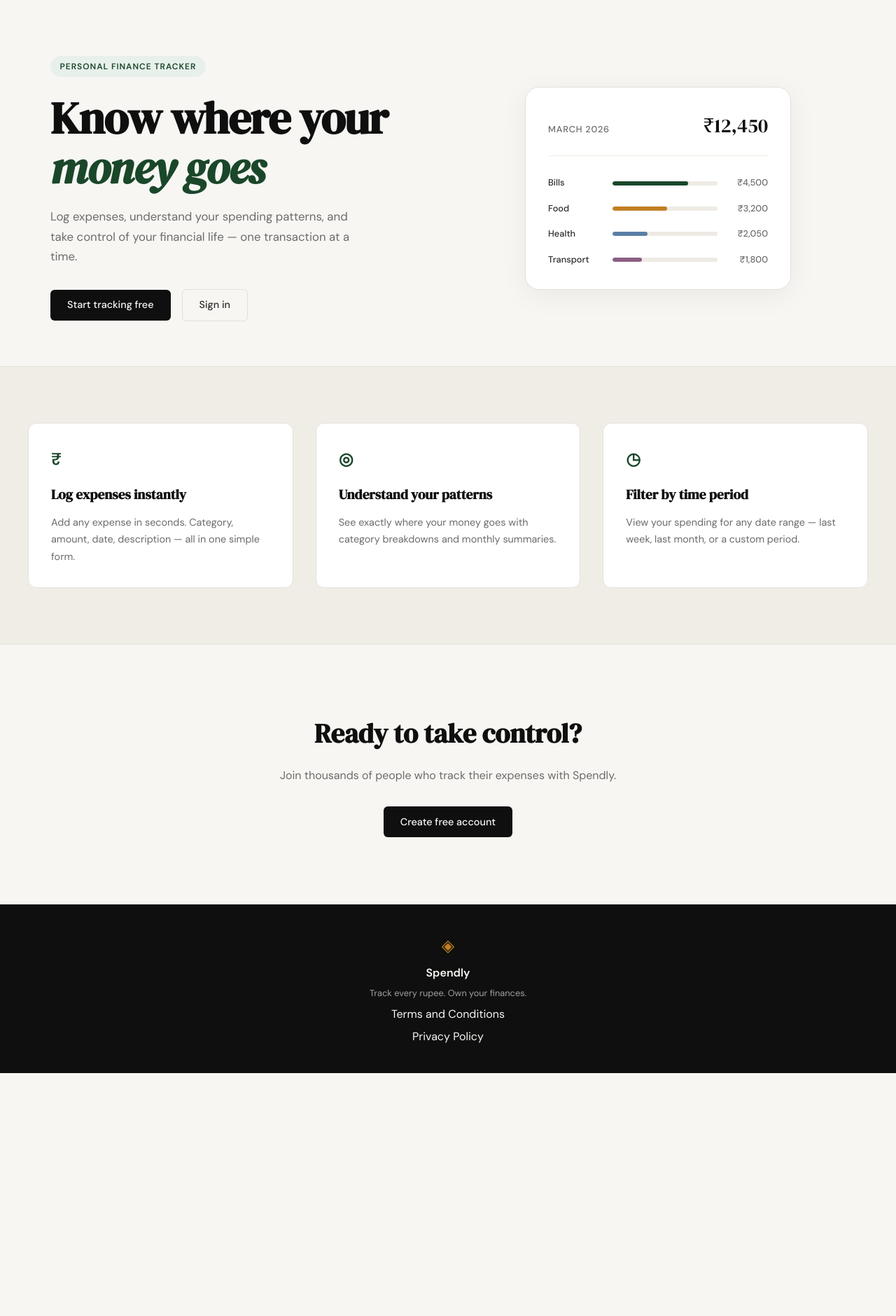
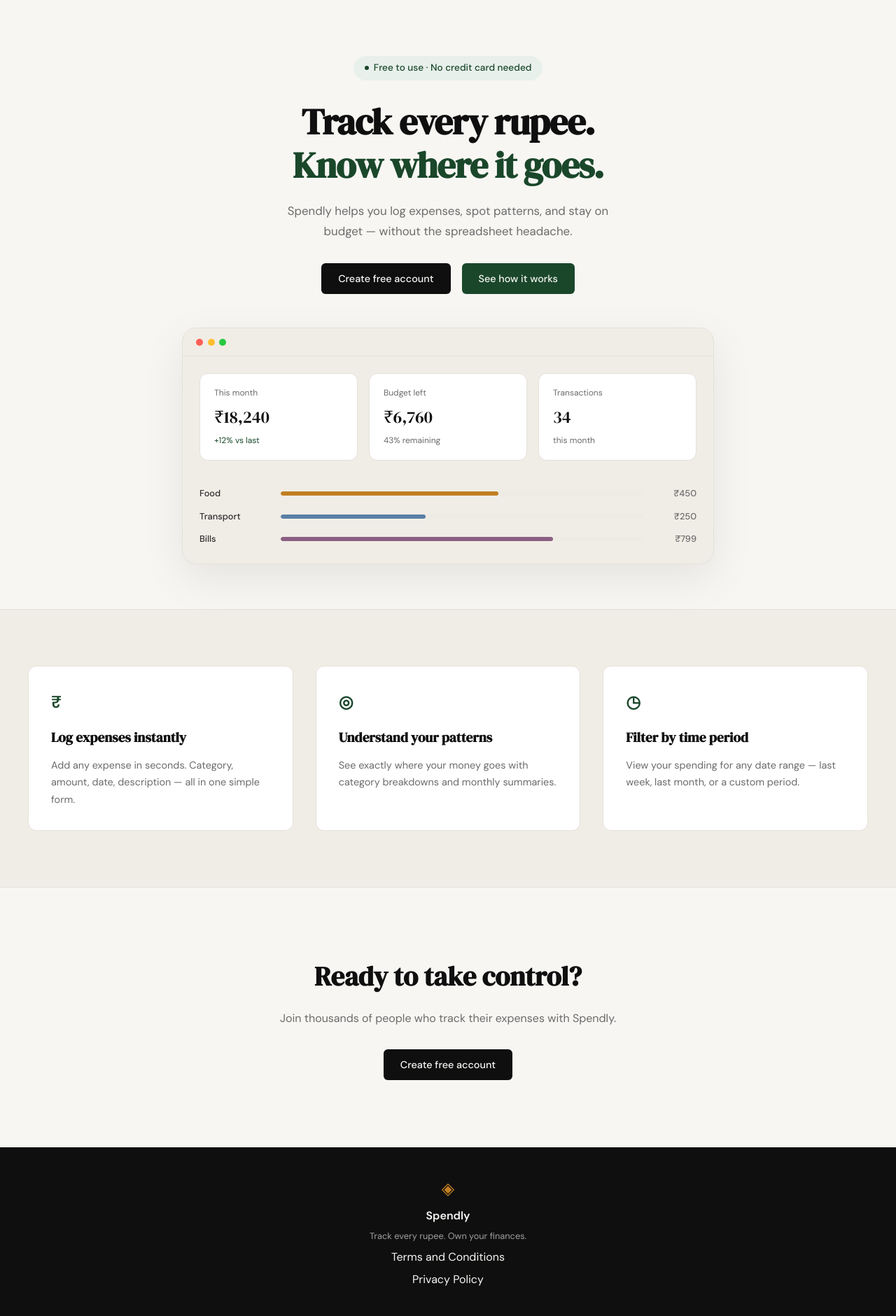
Before and after one commit to AjaySinghAdhikari/Expense-Tracker, a Flask app: page / in a window 1280 px wide. Shown: the part 61-1941 px from the top of the page at 70% size. Before the commit the page ends 1594 px from the top, so only its background shows below. Run offline with Flask 3, Linux system fonts and the light colour scheme.

Commit message:
landing: redesign hero section to match mockup

```diff
--- a/static/css/style.css
+++ b/static/css/style.css
@@ -125,38 +125,47 @@ a { color: inherit; text-decoration: none; }
 
 .hero {
     padding: 5rem 2rem 4rem;
-    display: grid;
-    grid-template-columns: 1fr 1fr;
-    gap: 4rem;
+    display: flex;
+    flex-direction: column;
     align-items: center;
+    text-align: center;
     max-width: var(--max-width);
     margin: 0 auto;
 }
 
 .hero-badge {
-    display: inline-block;
+    display: inline-flex;
+    align-items: center;
+    gap: 0.45rem;
     background: var(--accent-light);
     color: var(--accent);
-    font-size: 0.75rem;
-    font-weight: 600;
-    letter-spacing: 0.08em;
-    text-transform: uppercase;
-    padding: 0.35rem 0.85rem;
+    font-size: 0.85rem;
+    font-weight: 500;
+    padding: 0.4rem 1rem;
     border-radius: 999px;
-    margin-bottom: 1.5rem;
+    margin-bottom: 1.75rem;
+}
+
+.hero-badge-dot {
+    width: 6px;
+    height: 6px;
+    border-radius: 50%;
+    background: var(--accent);
+    display: inline-block;
 }
 
 .hero-title {
     font-family: var(--font-display);
-    font-size: clamp(2.5rem, 5vw, 4rem);
-    line-height: 1.1;
+    font-size: clamp(2.25rem, 5vw, 3.25rem);
+    line-height: 1.2;
     letter-spacing: -0.02em;
     color: var(--ink);
     margin-bottom: 1.25rem;
 }
 
-.hero-title em {
-    font-style: italic;
+.hero-title-accent {
+    display: block;
+    font-style: normal;
     color: var(--accent);
 }
 
@@ -164,92 +173,134 @@ a { color: inherit; text-decoration: none; }
     font-size: 1.05rem;
     color: var(--ink-muted);
     line-height: 1.7;
-    max-width: 460px;
-    margin-bottom: 2rem;
+    max-width: 480px;
+    margin: 0 auto 2rem;
 }
 
 .hero-actions {
     display: flex;
     gap: 1rem;
     align-items: center;
+    justify-content: center;
+    margin-bottom: 3rem;
 }
 
 /* ------------------------------------------------------------------ */
-/* Mock card (hero visual)                                             */
+/* Mock window (hero visual)                                          */
 /* ------------------------------------------------------------------ */
 
 .hero-visual {
     display: flex;
     justify-content: center;
+    width: 100%;
 }
 
-.mock-card {
+.mock-window {
+    width: 100%;
+    max-width: 760px;
+    background: var(--paper-warm);
+    border: 1px solid var(--border);
+    border-radius: var(--radius-lg);
+    overflow: hidden;
+    text-align: left;
+    box-shadow: 0 20px 60px rgba(0,0,0,0.08);
+}
+
+.mock-window-bar {
+    display: flex;
+    gap: 0.4rem;
+    padding: 0.9rem 1.2rem;
+    border-bottom: 1px solid var(--border);
+}
+
+.mock-dot {
+    width: 10px;
+    height: 10px;
+    border-radius: 50%;
+    display: inline-block;
+}
+
+.mock-dot-red { background: #ff5f57; }
+.mock-dot-yellow { background: #ffbd2e; }
+.mock-dot-green { background: #28c840; }
+
+.mock-window-body { padding: 1.5rem; }
+
+.stat-tiles {
+    display: grid;
+    grid-template-columns: repeat(3, 1fr);
+    gap: 1rem;
+    margin-bottom: 1.25rem;
+}
+
+.stat-tile {
     background: var(--paper-card);
     border: 1px solid var(--border);
-    border-radius: var(--radius-lg);
-    padding: 2rem;
-    width: 100%;
-    max-width: 380px;
-    box-shadow: 0 8px 40px rgba(0,0,0,0.06);
+    border-radius: var(--radius-md);
+    padding: 1.1rem 1.25rem;
 }
 
-.mock-card-header {
-    display: flex;
-    justify-content: space-between;
-    align-items: baseline;
-    margin-bottom: 1.75rem;
-    padding-bottom: 1.25rem;
-    border-bottom: 1px solid var(--border-soft);
+.stat-label {
+    display: block;
+    font-size: 0.75rem;
+    color: var(--ink-muted);
+    margin-bottom: 0.4rem;
 }
 
-.mock-label {
-    font-size: 0.8rem;
-    font-weight: 500;
-    color: var(--ink-muted);
-    text-transform: uppercase;
-    letter-spacing: 0.06em;
+.stat-value {
+    display: block;
+    font-family: var(--font-display);
+    font-size: 1.5rem;
+    color: var(--ink);
+    margin-bottom: 0.3rem;
 }
 
-.mock-total {
-    font-family: var(--font-display);
-    font-size: 1.75rem;
-    color: var(--ink);
+.stat-delta {
+    display: block;
+    font-size: 0.75rem;
+    color: var(--ink-muted);
 }
 
-.mock-bars { display: flex; flex-direction: column; gap: 1rem; }
+.stat-delta-up { color: var(--accent); }
 
-.mock-bar-row {
-    display: grid;
-    grid-template-columns: 80px 1fr 60px;
-    align-items: center;
+.mock-transactions {
+    border-top: 1px solid var(--border-soft);
+    padding-top: 1rem;
+    display: flex;
+    flex-direction: column;
     gap: 0.75rem;
 }
 
-.mock-cat {
+.mock-transaction-row {
+    display: grid;
+    grid-template-columns: 100px 1fr 60px;
+    align-items: center;
+    gap: 1rem;
+}
+
+.mock-transaction-label {
     font-size: 0.8rem;
     font-weight: 500;
     color: var(--ink-soft);
 }
 
-.mock-bar-track {
+.mock-transaction-bar-track {
     height: 6px;
     background: var(--border-soft);
     border-radius: 999px;
     overflow: hidden;
 }
 
-.mock-bar {
+.mock-transaction-bar {
     height: 100%;
-    background: var(--accent);
     border-radius: 999px;
-    transition: width 0.6s ease;
 }
 
-.mock-bar-2 { background: var(--accent-2); }
-.mock-bar-3 { background: #5b7fa6; }
-.mock-bar-4 { background: #8b5e83; }
+.mock-transaction-bar-food { width: 60%; background: var(--accent-2); }
+.mock-transaction-bar-transport { width: 40%; background: #5b7fa6; }
+.mock-transaction-bar-bills { width: 75%; background: #8b5e83; }
 
-.mock-amt {
+.mock-transaction-amt {
     font-size: 0.8rem;
     font-weight: 500;
     color: var(--ink-muted);
@@ -294,6 +345,21 @@ a { color: inherit; text-decoration: none; }
     border-color: var(--ink);
     color: var(--ink);
 }
+
+.btn-accent {
+    display: inline-block;
+    background: var(--accent);
+    color: var(--paper);
+    padding: 0.65rem 1.5rem;
+    border-radius: var(--radius-sm);
+    font-size: 0.9rem;
+    font-weight: 500;
+    border: none;
+    transition: background 0.2s;
+    text-decoration: none;
+}
+
+.btn-accent:hover { background: #12331f; }
 
 /* ------------------------------------------------------------------ */
 /* Features section                                                    */
@@ -563,14 +629,8 @@ a { color: inherit; text-decoration: none; }
 /* ------------------------------------------------------------------ */
 
 @media (max-width: 900px) {
-    .hero {
-        grid-template-columns: 1fr;
-        text-align: center;
-    }
-
     .hero-subtitle { max-width: 100%; }
-    .hero-actions { justify-content: center; }
-    .hero-visual { display: none; }
+    .stat-tiles { grid-template-columns: 1fr; }
 
     .features-inner { grid-template-columns: 1fr; }
 }
@@ -578,4 +638,6 @@ a { color: inherit; text-decoration: none; }
 @media (max-width: 600px) {
     .nav-links a:not(.nav-cta) { display: none; }
     .hero { padding: 3rem 1rem 2rem; }
+    .hero-actions { flex-direction: column; }
+    .mock-transaction-row { grid-template-columns: 80px 1fr 50px; }
 }
--- a/templates/landing.html
+++ b/templates/landing.html
@@ -5,56 +5,69 @@
 {% block content %}
 
 <section class="hero">
-    <div class="hero-inner">
-        <div class="hero-badge">Personal Finance Tracker</div>
-        <h1 class="hero-title">
-            Know where your<br>
-            <em>money goes</em>
-        </h1>
-        <p class="hero-subtitle">
-            Log expenses, understand your spending patterns,
-            and take control of your financial life —
-            one transaction at a time.
-        </p>
-        <div class="hero-actions">
-            <a href="{{ url_for('register') }}" class="btn-primary">Start tracking free</a>
-            <a href="{{ url_for('login') }}" class="btn-ghost">Sign in</a>
-        </div>
+    <div class="hero-badge">
+        <span class="hero-badge-dot"></span>
+        Free to use · No credit card needed
+    </div>
+    <h1 class="hero-title">
+        Track every rupee.
+        <span class="hero-title-accent">Know where it goes.</span>
+    </h1>
+    <p class="hero-subtitle">
+        Spendly helps you log expenses, spot patterns, and stay
+        on budget — without the spreadsheet headache.
+    </p>
+    <div class="hero-actions">
+        <a href="{{ url_for('register') }}" class="btn-primary">Create free account</a>
+        <a href="#" class="btn-accent">See how it works</a>
     </div>
     <div class="hero-visual">
-        <div class="mock-card">
-            <div class="mock-card-header">
-                <span class="mock-label">March 2026</span>
-                <span class="mock-total">₹12,450</span>
+        <div class="mock-window">
+            <div class="mock-window-bar">
+                <span class="mock-dot mock-dot-red"></span>
+                <span class="mock-dot mock-dot-yellow"></span>
+                <span class="mock-dot mock-dot-green"></span>
             </div>
-            <div class="mock-bars">
-                <div class="mock-bar-row">
-                    <span class="mock-cat">Bills</span>
-                    <div class="mock-bar-track">
-                        <div class="mock-bar" style="width: 72%"></div>
+            <div class="mock-window-body">
+                <div class="stat-tiles">
+                    <div class="stat-tile">
+                        <span class="stat-label">This month</span>
+                        <span class="stat-value">₹18,240</span>
+                        <span class="stat-delta stat-delta-up">+12% vs last</span>
                     </div>
-                    <span class="mock-amt">₹4,500</span>
+                    <div class="stat-tile">
+                        <span class="stat-label">Budget left</span>
+                        <span class="stat-value">₹6,760</span>
+                        <span class="stat-delta">43% remaining</span>
+                    </div>
+                    <div class="stat-tile">
+                        <span class="stat-label">Transactions</span>
+                        <span class="stat-value">34</span>
+                        <span class="stat-delta">this month</span>
+                    </div>
                 </div>
-                <div class="mock-bar-row">
-                    <span class="mock-cat">Food</span>
-                    <div class="mock-bar-track">
-                        <div class="mock-bar mock-bar-2" style="width: 52%"></div>
+                <div class="mock-transactions">
+                    <div class="mock-transaction-row">
+                        <span class="mock-transaction-label">Food</span>
+                        <div class="mock-transaction-bar-track">
+                            <div class="mock-transaction-bar mock-transaction-bar-food"></div>
+                        </div>
+                        <span class="mock-transaction-amt">₹450</span>
                     </div>
-                    <span class="mock-amt">₹3,200</span>
-                </div>
-                <div class="mock-bar-row">
-                    <span class="mock-cat">Health</span>
-                    <div class="mock-bar-track">
-                        <div class="mock-bar mock-bar-3" style="width: 33%"></div>
+                    <div class="mock-transaction-row">
+                        <span class="mock-transaction-label">Transport</span>
+                        <div class="mock-transaction-bar-track">
+                            <div class="mock-transaction-bar mock-transaction-bar-transport"></div>
+                        </div>
+                        <span class="mock-transaction-amt">₹250</span>
                     </div>
-                    <span class="mock-amt">₹2,050</span>
-                </div>
-                <div class="mock-bar-row">
-                    <span class="mock-cat">Transport</span>
-                    <div class="mock-bar-track">
-                        <div class="mock-bar mock-bar-4" style="width: 28%"></div>
+                    <div class="mock-transaction-row">
+                        <span class="mock-transaction-label">Bills</span>
+                        <div class="mock-transaction-bar-track">
+                            <div class="mock-transaction-bar mock-transaction-bar-bills"></div>
+                        </div>
+                        <span class="mock-transaction-amt">₹799</span>
                     </div>
-                    <span class="mock-amt">₹1,800</span>
                 </div>
             </div>
         </div>
```
